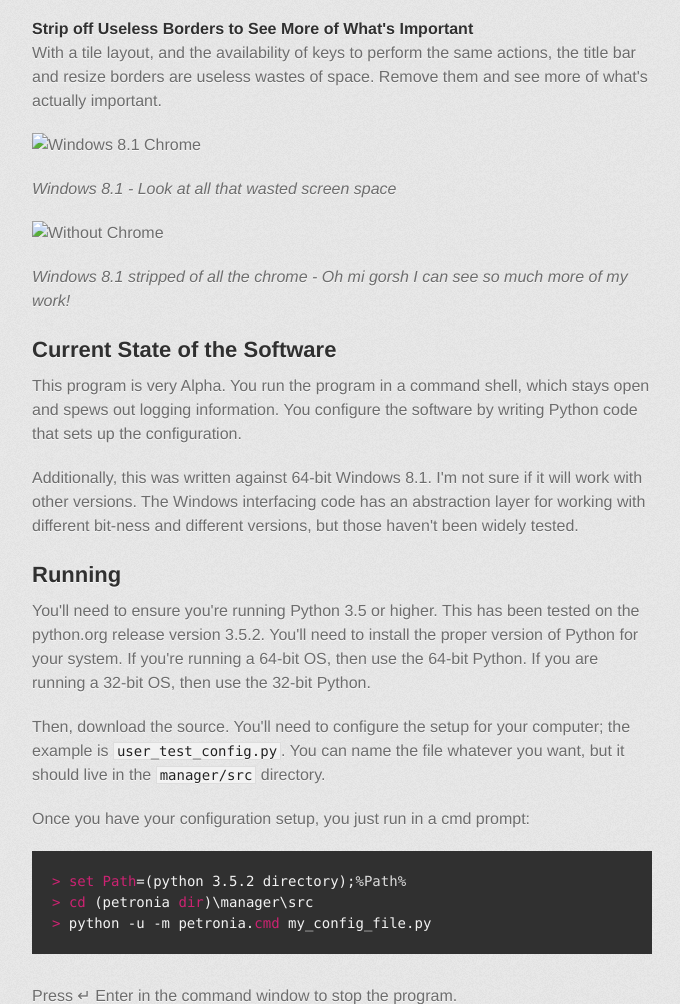
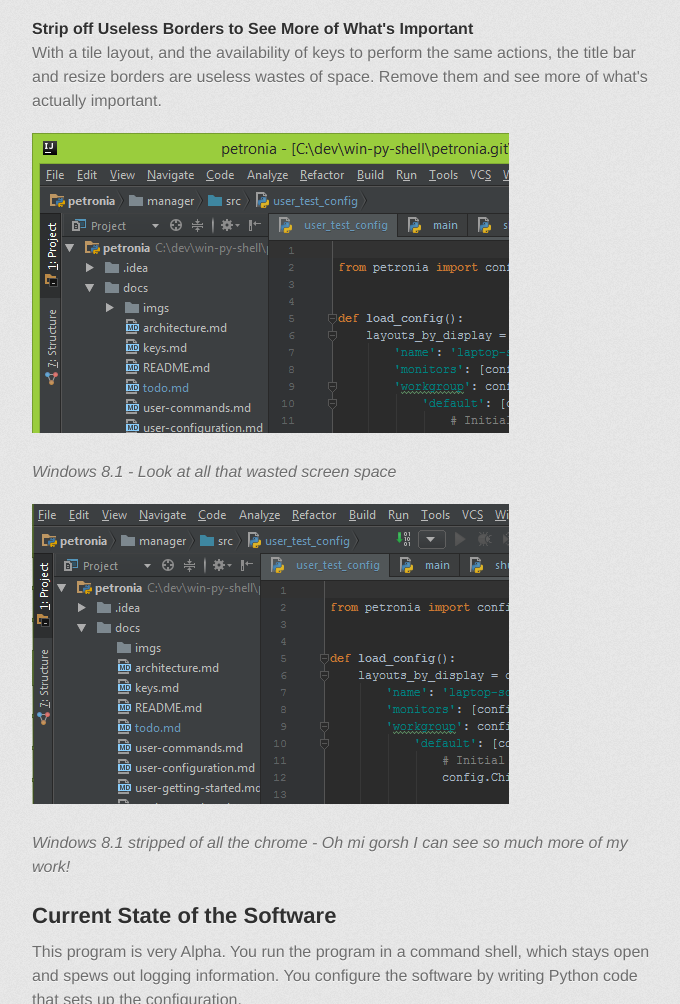
Before and after one commit to groboclown/petronia, a plain HTML site: page index.html in a window 1280 px wide. Shown: the part 1105-2109 px from the top of the page, without its empty margins (298-978 px from the left). Drawn offline with Linux system fonts and the light colour scheme; a web font is replaced by a local one.

Commit message:
Change the image pointer

```diff
--- a/index.html
+++ b/index.html
@@ -73,11 +73,11 @@ use it for whatever you like.</p>
 the title bar and resize borders are useless wastes of space.  Remove them and
 see more of what's actually important.</p>
 
-<p><img src="../master/docs/imgs/intellij-chrome-win8.1.png?raw=true" alt="Windows 8.1 Chrome"></p>
+<p><img src="images/intellij-chrome-win8.1.png?raw=true" alt="Windows 8.1 Chrome"></p>
 
 <p><em>Windows 8.1 - Look at all that wasted screen space</em></p>
 
-<p><img src="../master/docs/imgs/intellij-dechromed.png?raw=true" alt="Without Chrome"></p>
+<p><img src="images/intellij-dechromed.png?raw=true" alt="Without Chrome"></p>
 
 <p><em>Windows 8.1 stripped of all the chrome - Oh mi gorsh I can see so much more of my work!</em></p>
 
```
